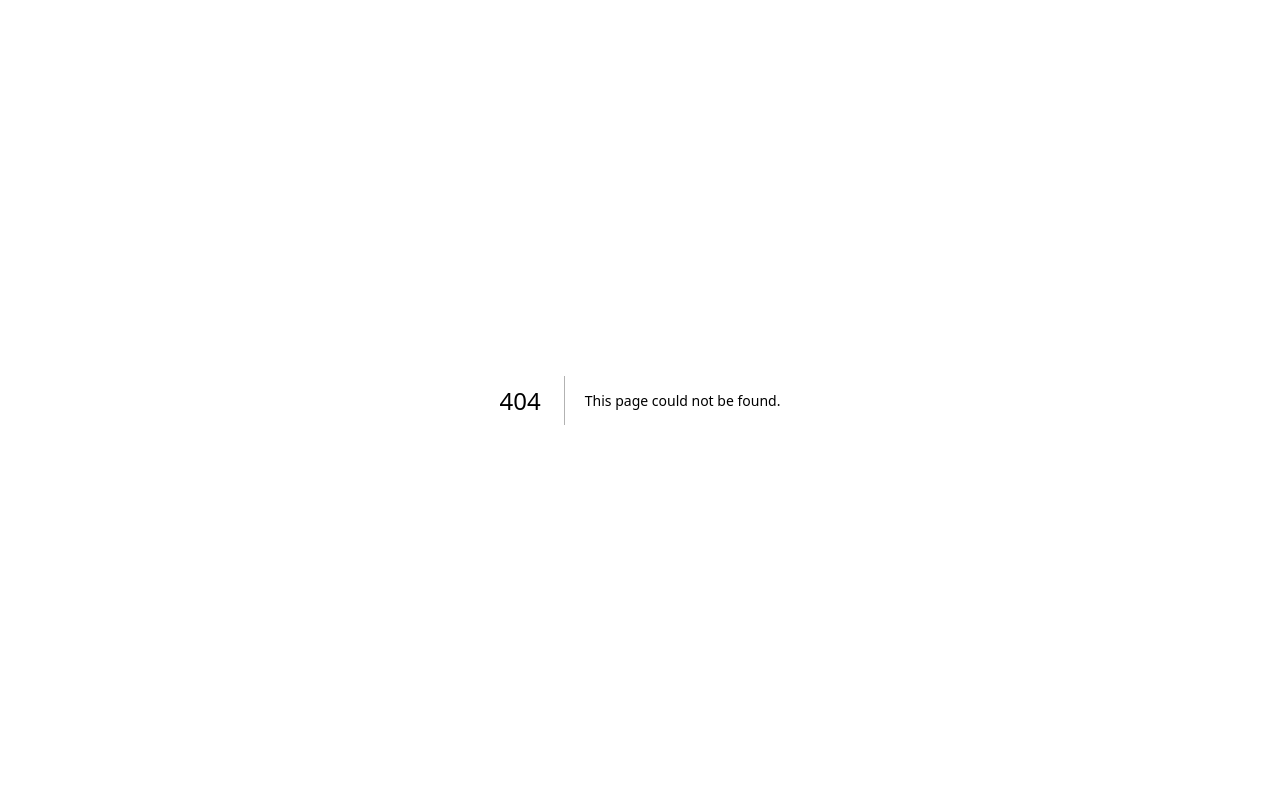
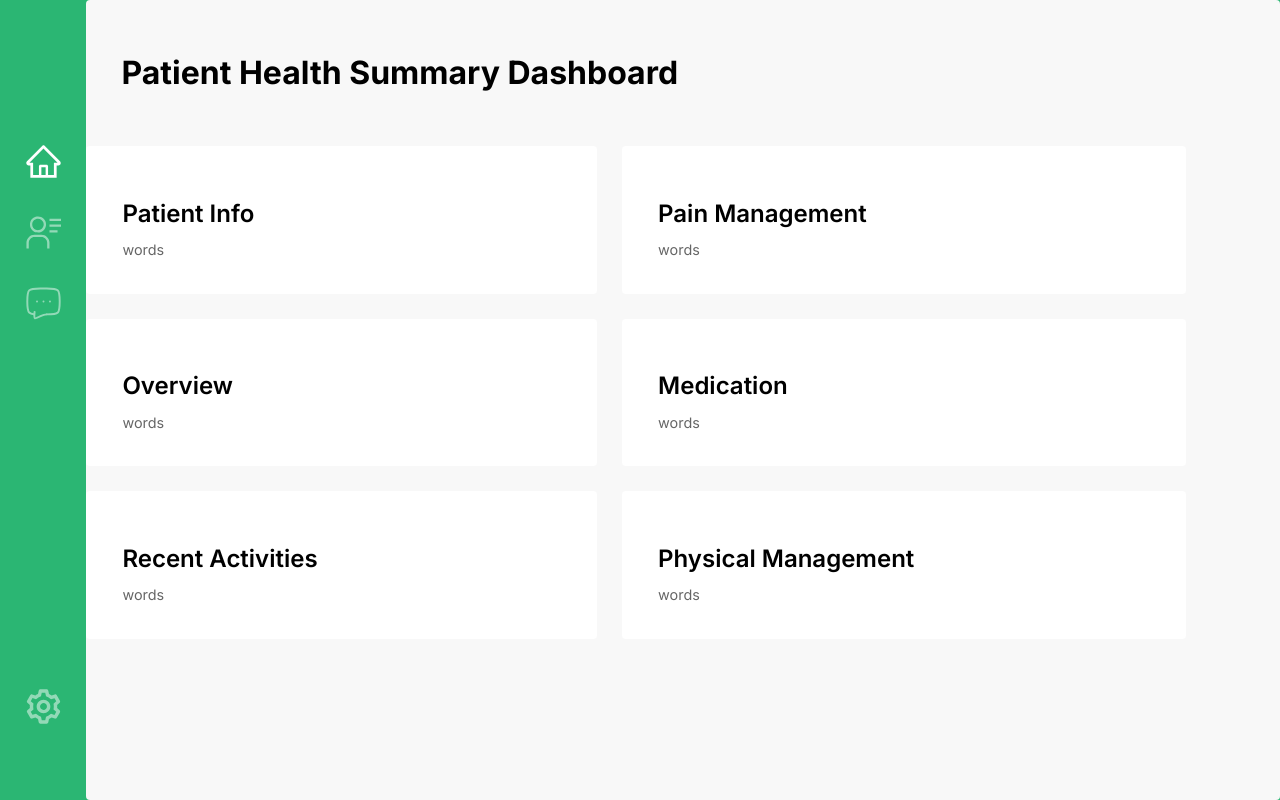
Before and after one commit to tim-tersigni/nerveli-dashboard-prototype, a Next.js app: page /patient in a window 1280 px wide. Before the commit this address had no page. Built offline with nearby package versions, Linux system fonts and the light colour scheme.

Commit message:
Create new pages for routing. Refactor index and replace home global styling with layout. Add link to icons. Create site sidebar component for consistency across pages.

```diff
--- a/components/icon.tsx
+++ b/components/icon.tsx
@@ -1,6 +1,7 @@
 import React from "react";
-import styles from './layout.module.css';
+import styles from '@/styles/layout.module.css'
 import Image from 'next/image'
+import Link from 'next/link'
 
 interface Props {
   src: string;
@@ -9,11 +10,13 @@ interface Props {
   height: number;
   isSelected?: boolean;
   onClick?: () => void;
+  path: string;
 }
 
-const Icon: React.FC<Props> = ({ src, alt, width, height, isSelected, onClick }: Props) => {
-  return(
-    <div className={styles.container}>
+const Icon: React.FC<Props> = ({ src, alt, width, height, isSelected, onClick, path }: Props) => {
+  return (
+    <Link href={path}>
+      <div className={styles.container} onClick={onClick}>
         <Image
           priority
           src={src}
@@ -22,7 +25,8 @@ const Icon: React.FC<Props> = ({ src, alt, width, height, isSelected, onClick }:
           alt={alt}
         />
       </div>
-  )
+    </Link>
+  );
 };
 
 export default Icon;
--- a/components/layout.module.css
+++ /dev/null
@@ -1,2 +0,0 @@
-.container {
-}
--- /dev/null
+++ b/pages/patient.tsx
@@ -0,0 +1,61 @@
+import Head from 'next/head'
+import { Inter } from 'next/font/google'
+import styles from '@/styles/layout.module.css'
+import Layout from '@/styles/layout'
+import Sidebar from '@/components/sidebar'
+import Icon from '@/components/icon'
+import Card from '@/components/card'
+import { profile } from 'console'
+import Image from 'next/image'
+
+const inter = Inter({ subsets: ['latin'] })
+
+export default function Patient() {
+  return (
+    <Layout>
+      <Head>
+        <title>Nerveli Dashboard</title>
+        <meta name="description" content="" />
+        <meta name="viewport" content="width=device-width, initial-scale=1" />
+        <link rel="icon" href="/favicon.ico" />
+      </Head>
+      <main className={styles.main}>
+        <Sidebar
+            icons={[
+              <Icon src='/images/home-icon.svg' alt='Home' width={35} height={35} path='/'/>,
+              <Icon src='/images/profile-icon.svg' alt="Profile" width={35} height={35} path='patient'/>,
+              <Icon src='/images/chat-icon.svg' alt="Messages" width={35} height={35} path='messages'/>,
+            ]}
+            bottomIcons={[
+              <Icon src='/images/gear-icon.svg' alt="Settings" width={35} height={35} path='settings'/>,
+            ]}
+          />
+        <div className={styles.mainContainer}>
+          <div className={styles.sectionHeader}>
+            <h1>Patient Health Summary Dashboard</h1>
+          </div>
+          <div className={styles.grid}>
+            <Card title="Patient Info" body="words">
+              {" "}
+            </Card>
+            <Card title="Pain Management" body="words">
+              {" "}
+            </Card>
+            <Card title="Overview" body="words">
+              {" "}
+            </Card>
+            <Card title="Medication" body="words">
+              {" "}
+            </Card>
+            <Card title="Recent Activities" body="words">
+              {" "}
+            </Card>
+            <Card title="Physical Management" body="words">
+              {" "}
+            </Card>
+          </div>
+        </div>
+      </main>
+    </Layout>
+  )
+}
--- /dev/null
+++ b/styles/layout.module.css
@@ -0,0 +1,40 @@
+.main {
+    display: flex;
+    justify-content: space-between;
+    min-height: 100vh;
+    background-color: rgba(var(--nerveli-green-rgb));
+  }
+
+  .mainContainer {
+    background: rgba(var(--card-background-rgb), 1);
+    border-radius: var(--border-radius);
+    width: 100%;
+    height: 100vh;
+  }
+
+  .card {
+    padding: 2rem 2.2rem;
+    border-radius: var(--border-radius);
+    background: rgba(var(--card-rgb), 1);
+    border: 1px solid rgba(var(--card-border-rgb), 0);
+    transition: background 200ms, border 200ms;
+  }
+
+  .description {
+    display: inherit;
+    justify-content: inherit;
+    align-items: inherit;
+    font-size: 0.85rem;
+    max-width: var(--max-width);
+    width: 100%;
+    z-index: 2;
+    font-family: var(--font-mono);
+  }
+
+  .grid {
+    display: grid;
+    grid-template-columns: repeat(2, minmax(25%, auto));
+    grid-gap: 25px;
+    width: var(--max-width);
+    max-width: 100%;
+  }
```
Also changed, not shown: components/siteSidebar.tsx (added, +20 -0 lines), pages/index.tsx (+5 -35 lines), pages/messages.tsx (added, +14 -0 lines), pages/settings.tsx (added, +13 -0 lines), styles/Home.module.css (deleted, +0 -40 lines), components/card.tsx (renamed from components/Card.tsx), styles/layout.tsx (renamed from components/layout.tsx). Lines whose indentation alone changed are shown as unchanged.
